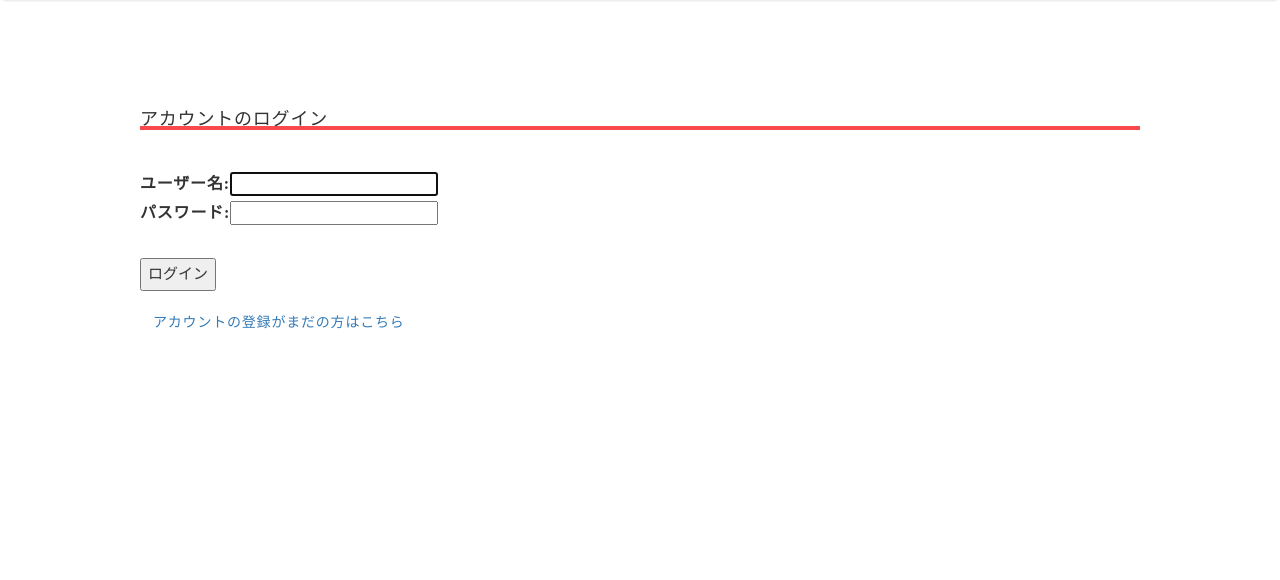
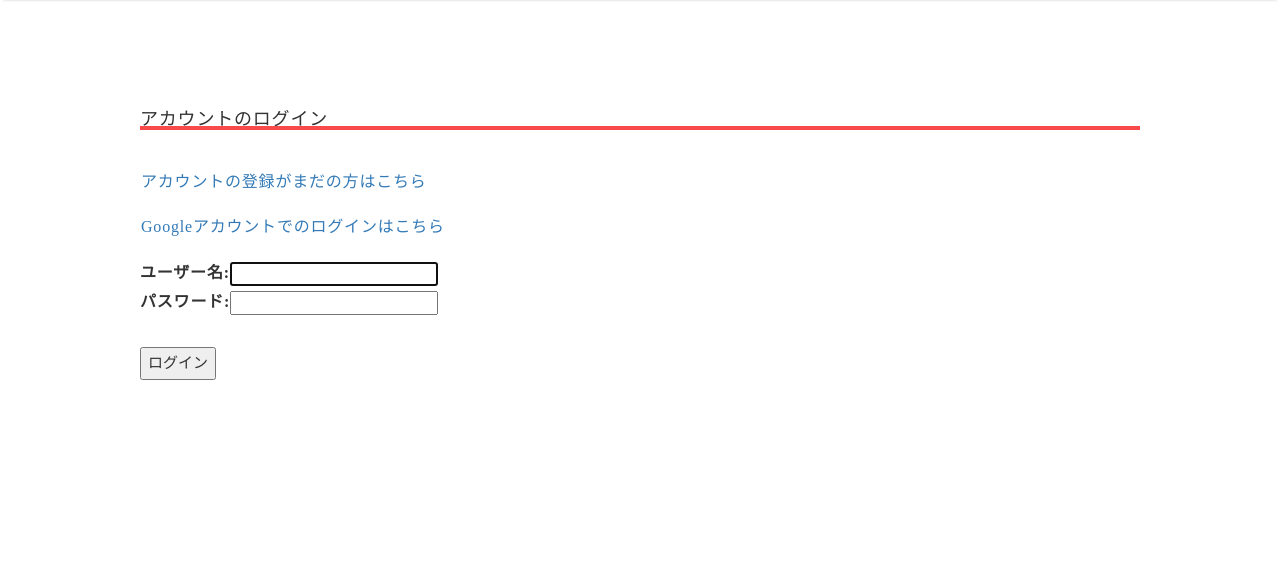
Before and after one commit to Nakagaki-Yuto/KuchikomiSearchApp, a Django app: page /accounts/login/ in a window 1280 px wide. Shown: the part 50-630 px from the top of the page. Run offline with Django 3.2, Linux system fonts and the light colour scheme; some libraries are stand-ins or nearby versions.

Commit message:
add social login

```diff
--- a/kuchikomisite/urls.py
+++ b/kuchikomisite/urls.py
@@ -23,5 +23,6 @@ urlpatterns = [
     path('', include('search.urls')),
     path('signup/', search_views.signup, name='signup'),
     path('accounts/login/', views.LoginView.as_view(), name = 'login'),
-    path('accounts/logout/', views.LogoutView.as_view(next_page='/'), name='logout'),
+    path('accounts/logout/', views.LogoutView.as_view(next_page = '/'), name = 'logout'),
+    path('oauth/', include('social_django.urls', namespace='social')),
 ]
--- a/requirements.txt
+++ b/requirements.txt
@@ -1 +1,3 @@
 Django~=2.2.4
+social-auth-app-django==4.0.0 #こっちだけinstall必要
+social-auth-core==3.3.3
--- a/search/static/css/search.css
+++ b/search/static/css/search.css
@@ -159,6 +159,10 @@ img {
   font-size: 15px;
 }
 
+.search-section p {
+  margin-top: 10px;
+  font-size: 14px;
+}
 /*shop-section*/
 .shop-section {
   margin: 30px 10px;
@@ -266,3 +270,9 @@ img {
 .signup-btn {
   margin-top: 30px;
 }
+
+.signup-section a, .login-section a {
+  font-size: 16px;
+  margin-bottom: 20px;
+  padding: 0;
+}
--- a/search/templates/registration/login.html
+++ b/search/templates/registration/login.html
@@ -4,6 +4,8 @@
     <div class="login-section">
         <div class="login-body">
             <h4>アカウントのログイン</h4>
+            <a href="{% url 'signup' %}" class="btn btn-link">アカウントの登録がまだの方はこちら</a><br>
+            <a href="{% url 'social:begin' 'google-oauth2' %}" class="btn btn-link">Googleアカウントでのログインはこちら</a>
 
             {% if form.errors %}
                 <p>ユーザーネームまたはパスワードが間違っています</p>
@@ -24,7 +26,6 @@
 
                 <input type="submit" value="ログイン">
             </form>
-            <a href="{% url 'signup' %}" class="btn btn-link">アカウントの登録がまだの方はこちら</a>
         </div>
     </div>
 {% endblock %}
--- a/search/templates/registration/signup.html
+++ b/search/templates/registration/signup.html
@@ -4,6 +4,7 @@
 <div class="signup-section">
     <div class="signup-body">
         <h4>アカウントの登録</h4>
+        <a href="{% url 'social:begin' 'google-oauth2' %}" class="btn btn-link">Googleアカウントでの登録はこちら</a>
         <form method="post">
           {% csrf_token %}
           {{ form.as_p }}
--- a/search/templates/search/how_to_use.html
+++ b/search/templates/search/how_to_use.html
@@ -7,7 +7,7 @@
     <div class="how-to-body">
         <div class="how-to-text">
             <h4>「口コミ de お店検索」とは</h4>
-            <p>入力したエリアとワードをもとに、ぐるなび内に投稿された口コミから店舗を検索できるアプリケーションです。<br>新しい形でお店を探すことが出来ます。</p>
+            <p>ぐるなび内に投稿された口コミから入力したエリアとワードを検索し、ヒットしたお店の情報を見ることが出来るアプリケーションです。<br>従来のサービスにはない新しい方法でお店を探すことが出来ます。</p>
         </div>
     </div>
     <div class="how-to-img">
--- a/search/templates/search/search_screen.html
+++ b/search/templates/search/search_screen.html
@@ -24,6 +24,7 @@
             </div>
             <div>
                 <button type="submit" class="btn btn-danger" name='action' value="save">検索する</button>
+                <p>※検索には数秒かかることがあります</p>
             </div>
             <div class="how-to">
                 <a href="{% url 'how_to_use' %}" class="btn btn-link">「口コミ de お店検索」とは？</a>
--- a/search/templates/search/shops.html
+++ b/search/templates/search/shops.html
@@ -16,6 +16,7 @@
             </div>
             <div>
                 <button type="submit" class="btn btn-danger" name='action' value="save">検索する</button>
+                <p>※検索には数秒かかることがあります</p>
             </div>
             <div class="how-to">
                 <a href="{% url 'how_to_use' %}" class="btn btn-link">「口コミ de お店検索」とは？</a>
```
Also changed, not shown: kuchikomisite/settings.py (+20 -0 lines).
